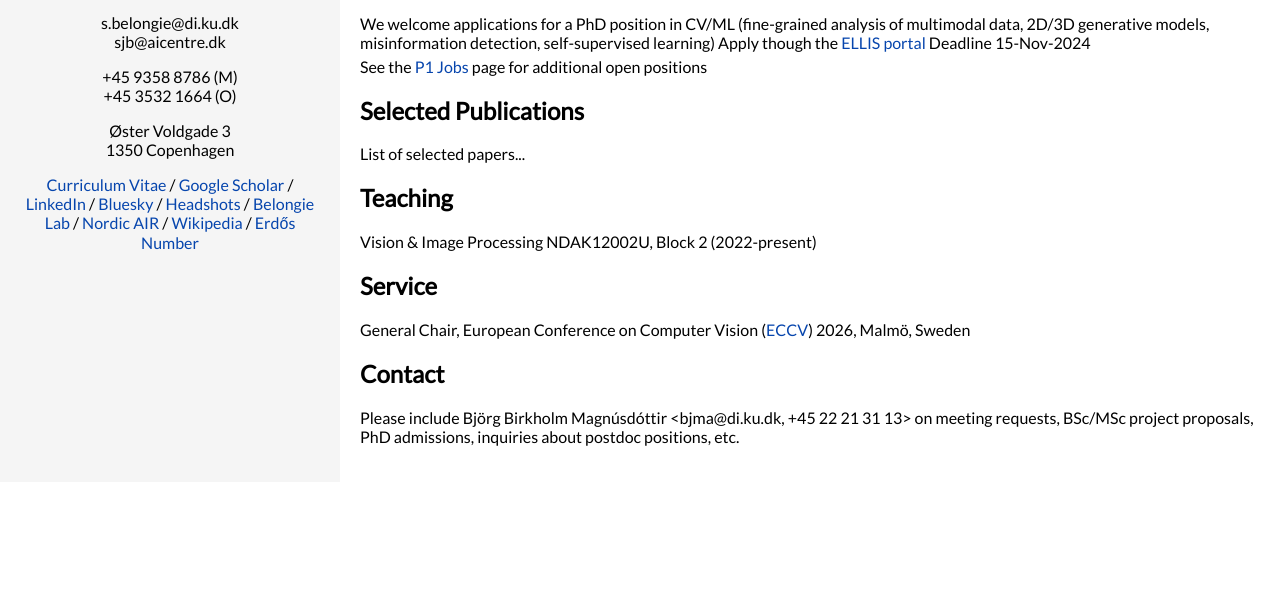
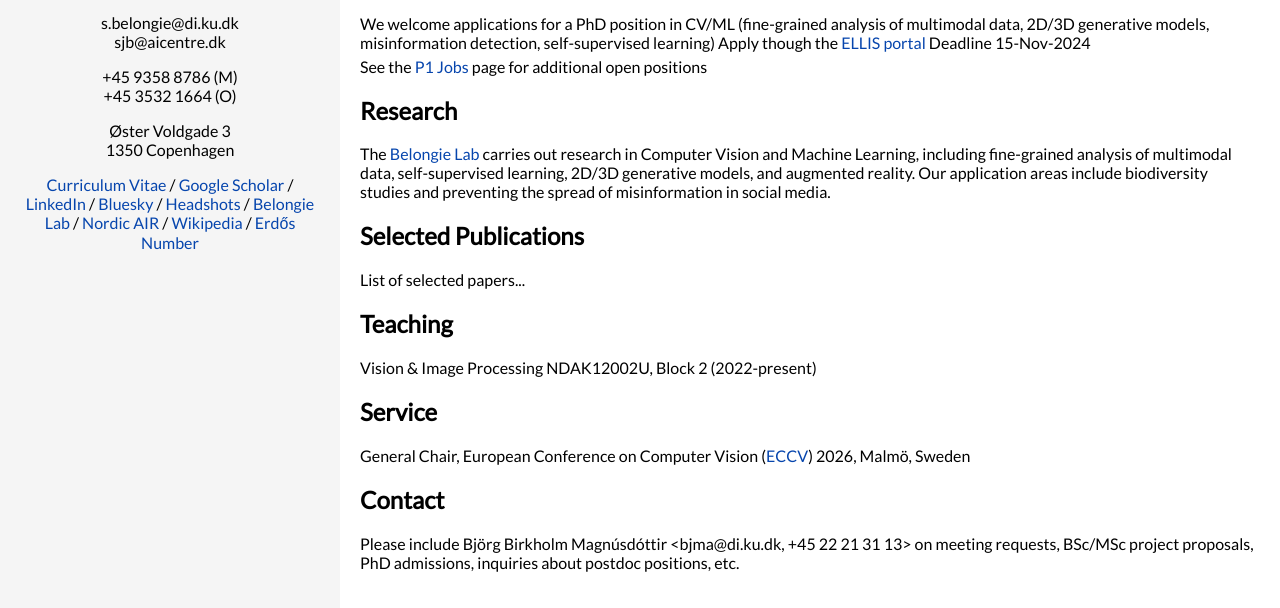
Before and after one commit to sergebelongie/sergebelongie.github.io, a plain HTML site: page index2.html in a window 1280 px wide. Shown: the part 296-904 px from the top of the page. Before the commit the page ends 800 px from the top, so only its background shows below. Drawn offline with Linux system fonts and the light colour scheme.

Commit message:
minor edits

```diff
--- a/index2.html
+++ b/index2.html
@@ -52,6 +52,8 @@
                 <li>We welcome applications for a PhD position in CV/ML (fine-grained analysis of multimodal data, 2D/3D generative models, misinformation detection, self-supervised learning) Apply though the <a href="https://ellis.eu/news/ellis-phd-program-call-for-applications-2024">ELLIS portal</a> Deadline 15-Nov-2024</li>
                 <li>See the <a href="https://www.aicentre.dk/jobs">P1 Jobs</a> page for additional open positions</li>
             </ul>
+            <h2>Research</h2>
+            <p>The <a href="https://www.belongielab.org/">Belongie Lab</a> carries out research in Computer Vision and Machine Learning, including fine-grained analysis of multimodal data, self-supervised learning, 2D/3D generative models, and augmented reality. Our application areas include biodiversity studies and preventing the spread of misinformation in social media.</p>
             <h2>Selected Publications</h2>
             <p>List of selected papers...</p>
             <h2>Teaching</h2>
```
